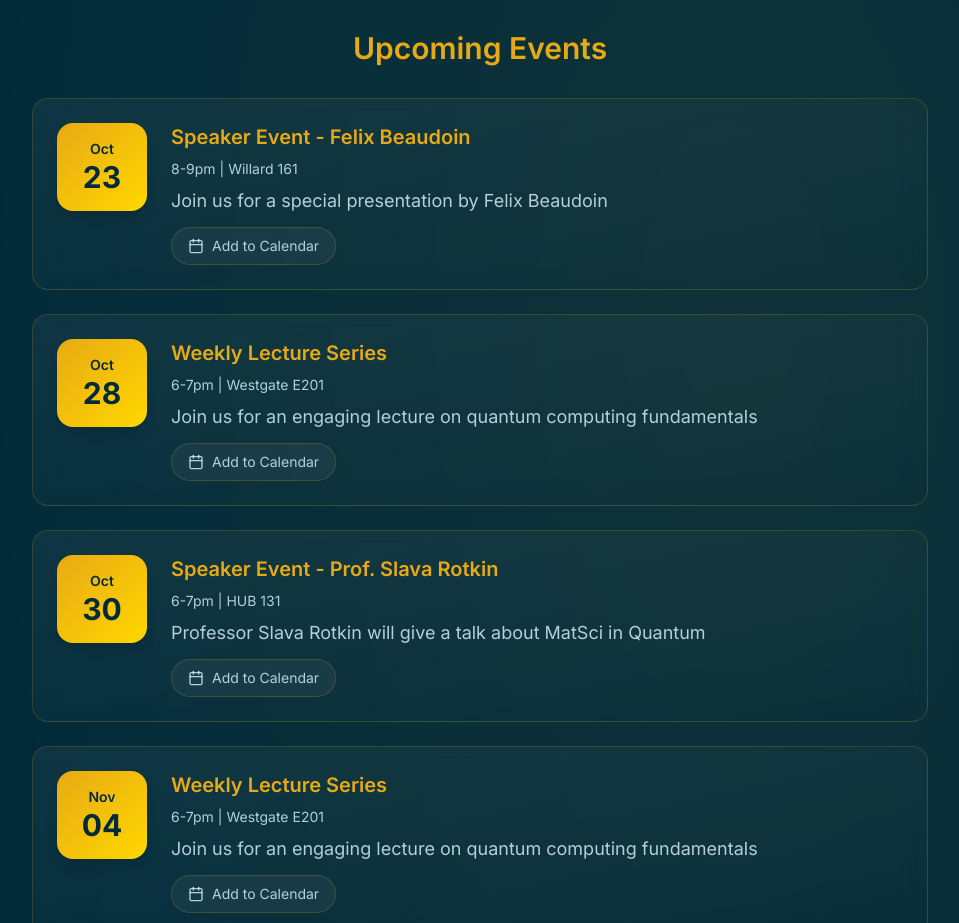
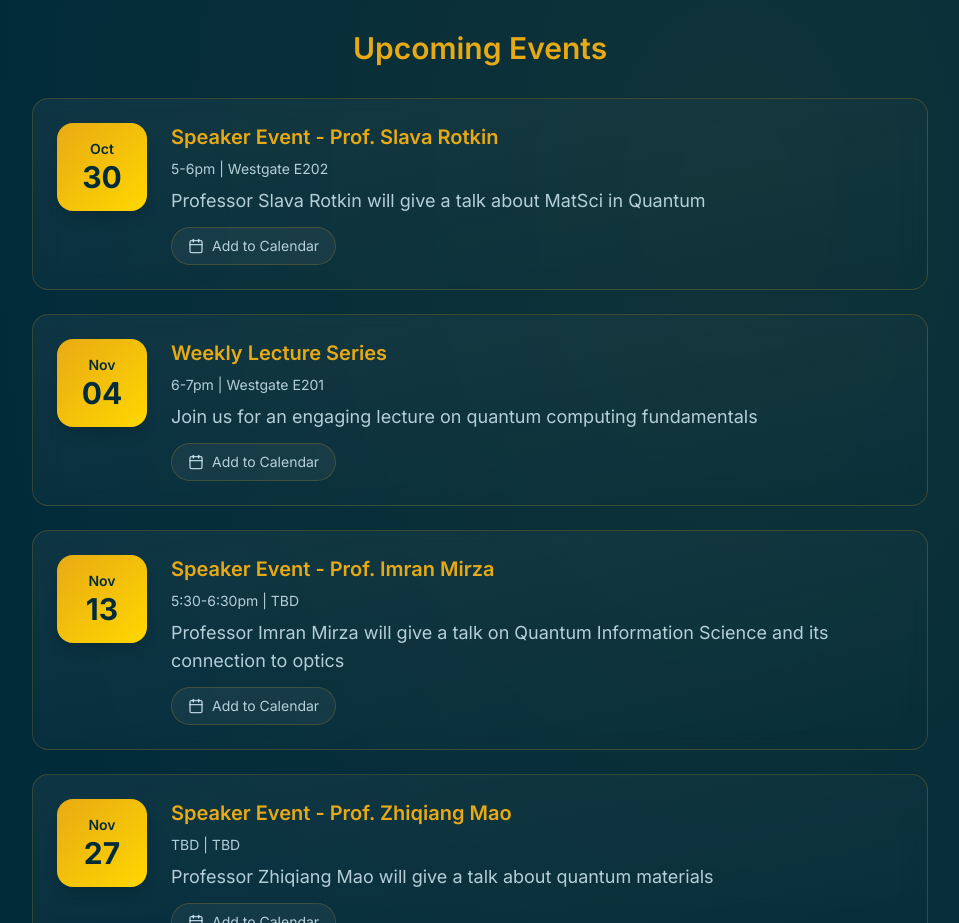
Before and after one commit to Quantum-Student-Society-PSU/QSS-Web, a Next.js app: page / in a window 1280 px wide. Shown: the part 3642-4565 px from the top of the page, without its empty margins (160-1119 px from the left). Built offline with nearby package versions, Linux system fonts and the light colour scheme.

Commit message:
update events

```diff
--- a/data/events.ts
+++ b/data/events.ts
@@ -35,29 +35,11 @@ export const EVENT_TYPES: EventType[] = [
 
 export const UPCOMING_EVENTS: Event[] = [
   {
-    id: 'e7',
-    title: 'Speaker Event - Felix Beaudoin',
-    date: { month: 'Oct', day: '23' },
-    time: '8-9pm',
-    location: 'Willard 161',
-    description: 'Join us for a special presentation by Felix Beaudoin',
-    type: 'speaker',
-  },
-  {
-    id: 'e8',
-    title: 'Weekly Lecture Series',
-    date: { month: 'Oct', day: '28' },
-    time: '6-7pm',
-    location: 'Westgate E201',
-    description: 'Join us for an engaging lecture on quantum computing fundamentals',
-    type: 'collab',
-  },
-  {
     id: 'e9',
     title: 'Speaker Event - Prof. Slava Rotkin',
     date: { month: 'Oct', day: '30' },
-    time: '6-7pm',
-    location: 'HUB 131',
+    time: '5-6pm',
+    location: 'Westgate E202',
     description: 'Professor Slava Rotkin will give a talk about MatSci in Quantum',
     type: 'speaker',
   },
```
